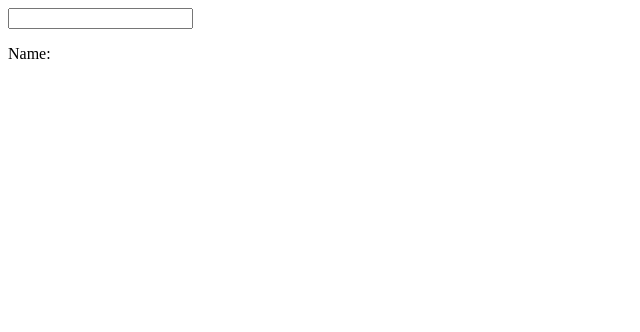
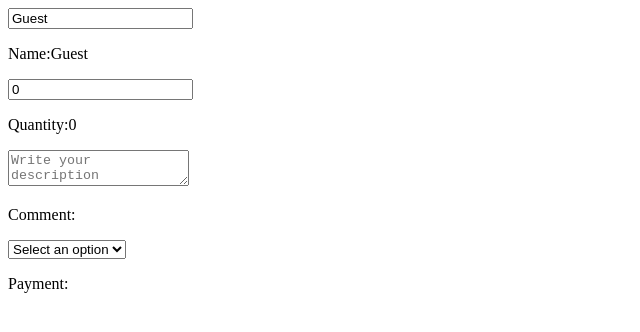
Before and after one commit to 5Akan/React-Tutorial, a React (Vite) app in the folder ak-react-app/: page / in a window 1280 px wide. Shown: the top 332 px of the page, without its empty margins (0-640 px from the left). Built offline with nearby package versions, Linux system fonts and the light colour scheme.

Commit message:
Additional onChange with hook examples

```diff
--- a/ak-react-app/src/HookExample.jsx
+++ b/ak-react-app/src/HookExample.jsx
@@ -1,14 +1,40 @@
 import React, {useState} from "react"
-function Hookexaple() {
-    const [name,setName ] = useState("");
+function Hookexample() {
+    const [name,setName ] = useState("Guest");
+    const [quantity,setQuantity] = useState(0);
+    const [comment,setComment ] = useState("");
+    const [payment,setPayment] = useState("");
 
     function handleNameChange(e) {
         setName(e.target.value);
     }
+
+    function handleQuantityChange(event){
+        setQuantity(event.target.value)
+    }
+    function handleCommentChange(event){
+        setComment(event.target.value)
+    }
+    function handlePaymentChange(event){
+        setPayment(event.target.value)
+    }
+
     return (<div>
             <input value = {name} onChange = {handleNameChange}/>
             <p>Name:{name}</p>
+            <input value = {quantity} onChange = {handleQuantityChange}/>
+            <p>Quantity:{quantity}</p>
+            <textarea value= {comment} placeholder= "Write your description"  onChange = {handleCommentChange}></textarea>
+            <p>Comment: {comment}</p>
+
+            <select value = {payment} onChange = {handlePaymentChange}>
+                <option value="">Select an option</option>
+                <option value="visa">Visa</option>
+                <option value="mastercard">Mastercard</option>
+                <option value="giftcard">Giftcard</option>
+            </select>
+            <p>Payment: {payment}</p>
           </div>)
 }
 
-export default Hookexaple
+export default Hookexample
```
